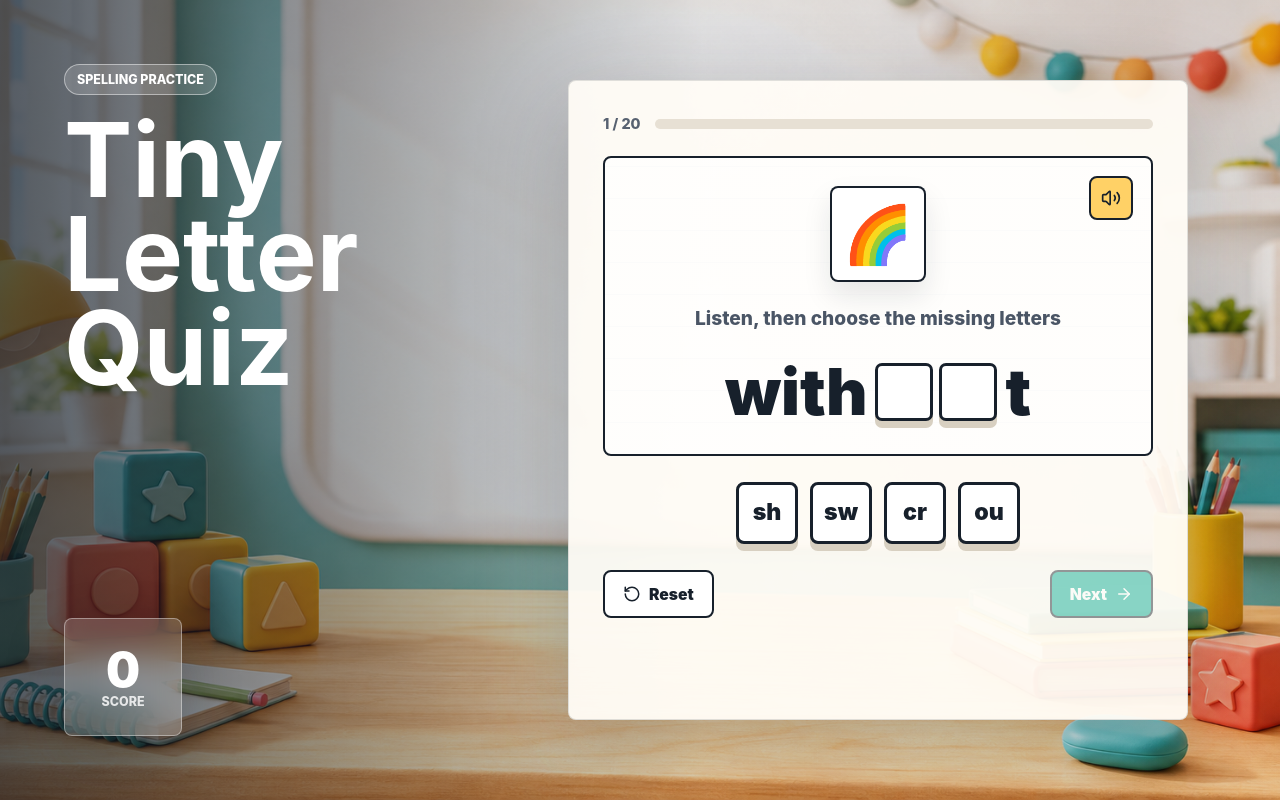
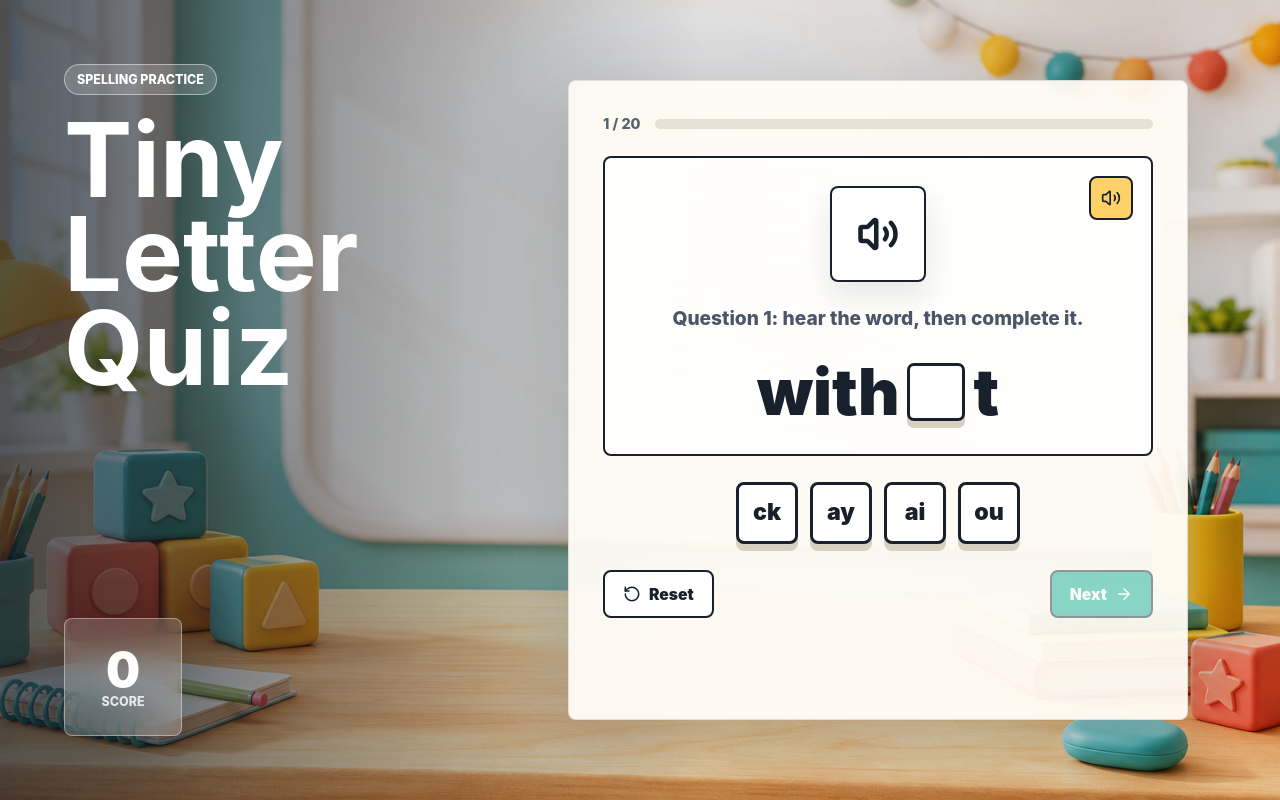
Before and after one commit to Ahmad9077/spelling-quiz, a React (Vite) app: page / in a window 1280 px wide. Built offline with nearby package versions, Linux system fonts and the light colour scheme.

Commit message:
Remove unrelated quiz clues

```diff
--- a/src/App.tsx
+++ b/src/App.tsx
@@ -7,7 +7,6 @@ type QuizItem = {
   answer: string
   before: string
   clue: string
-  emoji: string
   options: string[]
   word: string
   after: string
@@ -42,6 +41,10 @@ const oneLetterChoices = [
   'z',
 ]
 
+const vowelChoices = ['a', 'e', 'i', 'o', 'u', 'y']
+
+const consonantChoices = oneLetterChoices.filter((choice) => !vowelChoices.includes(choice))
+
 const twoLetterChoices = [
   'ai',
   'ay',
@@ -71,6 +74,7 @@ const twoLetterChoices = [
   'ng',
   'ph',
   'qu',
+  'wr',
   'bb',
   'dd',
   'ff',
@@ -81,37 +85,45 @@ const twoLetterChoices = [
   'ss',
   'tt',
   'zz',
-  'br',
-  'cl',
-  'cr',
-  'dr',
-  'fl',
-  'fr',
-  'gl',
-  'gr',
-  'pl',
-  'pr',
-  'sc',
-  'sk',
-  'sl',
-  'sm',
-  'sn',
-  'sp',
-  'st',
-  'sw',
-  'tr',
 ]
 
-const preferredChunks = [
-  ...twoLetterChoices,
-  'a',
-  'e',
-  'i',
-  'o',
-  'u',
+const teachingChunks = [
+  'ai',
+  'ay',
+  'ea',
+  'ee',
+  'ei',
+  'ie',
+  'oa',
+  'oi',
+  'oo',
+  'ou',
+  'ow',
+  'ar',
+  'er',
+  'ir',
+  'or',
+  'ur',
+  'ch',
+  'sh',
+  'th',
+  'wh',
+  'ck',
+  'ng',
+  'ph',
+  'qu',
+  'wr',
+  'bb',
+  'dd',
+  'ff',
+  'll',
+  'mm',
+  'nn',
+  'pp',
+  'ss',
+  'tt',
+  'zz',
 ]
-
-const questionEmojis = ['🌈', '🧀', '✏️', '💡', '🏫', '🌷', '🤝', '🪐', '🍊', '📏']
 
 function shuffle<T>(items: T[]) {
   const shuffled = [...items]
@@ -125,33 +137,39 @@ function shuffle<T>(items: T[]) {
 }
 
 function chooseMissingPart(word: string) {
-  for (const chunk of preferredChunks) {
+  for (const chunk of teachingChunks) {
     const start = word.indexOf(chunk)
 
     if (start > 0 && start + chunk.length < word.length) {
+      const answer = chunk.slice(0, 2)
+
       return {
-        answer: chunk,
-        after: word.slice(start + chunk.length),
+        answer,
+        after: word.slice(start + answer.length),
         before: word.slice(0, start),
       }
     }
   }
 
-  const answerLength = word.length > 4 ? 2 : 1
-  const start = Math.max(
-    1,
-    Math.min(word.length - answerLength - 1, Math.floor(word.length / 2) - 1),
-  )
+  const vowelIndex = word
+    .split('')
+    .findIndex((letter, index) => index > 0 && index < word.length - 1 && vowelChoices.includes(letter))
+  const start = vowelIndex === -1 ? Math.max(1, Math.floor(word.length / 2)) : vowelIndex
 
   return {
-    answer: word.slice(start, start + answerLength),
-    after: word.slice(start + answerLength),
+    answer: word[start],
+    after: word.slice(start + 1),
     before: word.slice(0, start),
   }
 }
 
 function buildOptions(answer: string) {
-  const pool = answer.length === 1 ? oneLetterChoices : twoLetterChoices
+  const pool =
+    answer.length === 1
+      ? vowelChoices.includes(answer)
+        ? vowelChoices
+        : consonantChoices
+      : twoLetterChoices
   const distractors = shuffle(pool.filter((choice) => choice !== answer)).slice(0, 3)
   const answerIndex = Math.floor(Math.random() * 4)
   const options = [...distractors]
@@ -167,8 +185,7 @@ function createQuestion(word: string, index: number): QuizItem {
 
   return {
     ...missingPart,
-    clue: 'Listen, then choose the missing letters',
-    emoji: questionEmojis[index % questionEmojis.length],
+    clue: `Question ${index + 1}: hear the word, then complete it.`,
     options: buildOptions(missingPart.answer),
     word: cleanWord,
   }
@@ -322,7 +339,7 @@ function App() {
           <>
             <div className="word-card">
               <div className="picture-mark" aria-hidden="true">
-                {currentItem.emoji}
+                <Volume2 size={42} strokeWidth={2.6} />
               </div>
               <button
                 className="sound-button"
@@ -338,14 +355,9 @@ function App() {
               <div className="spelling-line" aria-label={`Spell ${currentItem.word}`}>
                 <span>{currentItem.before}</span>
                 <span className="missing-group" aria-hidden={!hasAnswered}>
-                  {missingLetters.map((letter, index) => (
-                    <span
-                      className={`letter-box ${hasAnswered ? 'filled' : ''}`}
-                      key={`${letter}-${index}`}
-                    >
-                      {hasAnswered ? letter : ''}
-                    </span>
-                  ))}
+                  <span className={`letter-box ${hasAnswered ? 'filled' : ''}`}>
+                    {hasAnswered ? missingLetters.join('') : ''}
+                  </span>
                 </span>
                 <span>{currentItem.after}</span>
               </div>
```
